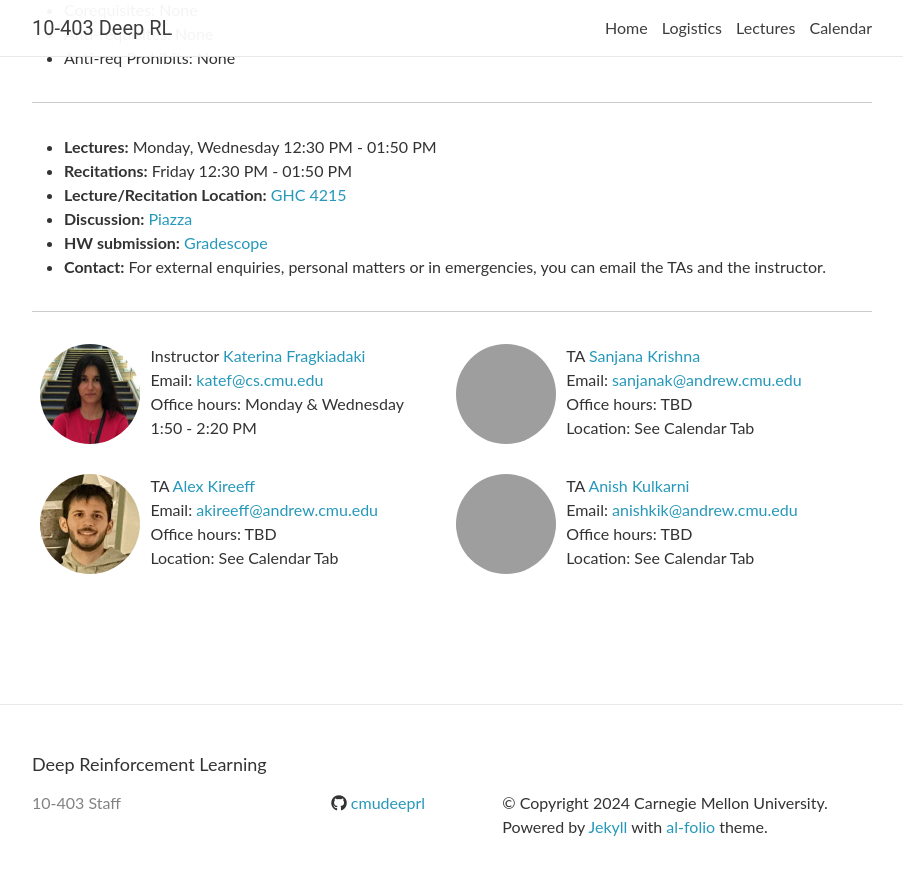
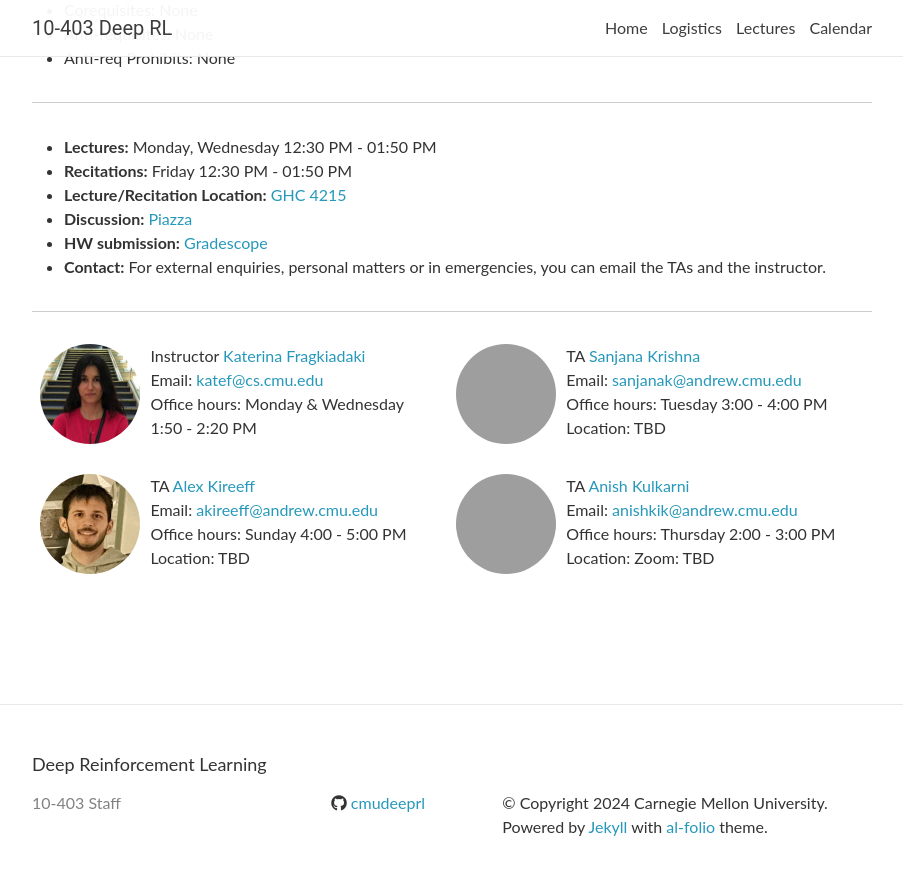
Before and after one commit to cmudeeprl/403website_s24, a Jekyll site: the page built from _pages/about.md, in a window 1280 px wide and 900 px high, scrolled down 995 px, cut to the strip 0-875 px from the top of the window. Shown: the whole strip, without its empty margins (188-1091 px from the left). Built offline with Jekyll 4.4.1, drawn with Linux system fonts in a browser that asks for light colours; nearby versions of some CDN libraries; comment, search, counter and statistics services are not loaded; grey boxes are pictures that could not be loaded.

Commit message:
added OH times

```diff
--- a/_data/staff.yml
+++ b/_data/staff.yml
@@ -9,20 +9,20 @@ TAs:
     - name: Sanjana Krishna
       email: sanjanak@andrew.cmu.edu
       url:
-      office-hours: TBD
-      location:  See Calendar Tab
+      office-hours: Tuesday 3:00 - 4:00 PM
+      location: TBD
       image: staff/Sanjana.jpg
 
     - name: Alex Kireeff
       email: akireeff@andrew.cmu.edu
       url:
-      office-hours: TBD
-      location: See Calendar Tab
+      office-hours: Sunday 4:00 - 5:00 PM
+      location: TBD
       image: staff/Alex_400by400.jpg
 
     - name: Anish Kulkarni
       email: anishkik@andrew.cmu.edu
       url:
-      office-hours: TBD
-      location: See Calendar Tab
+      office-hours: Thursday 2:00 - 3:00 PM
+      location: "Zoom: TBD"
       image: staff/Anish.jpg
```
